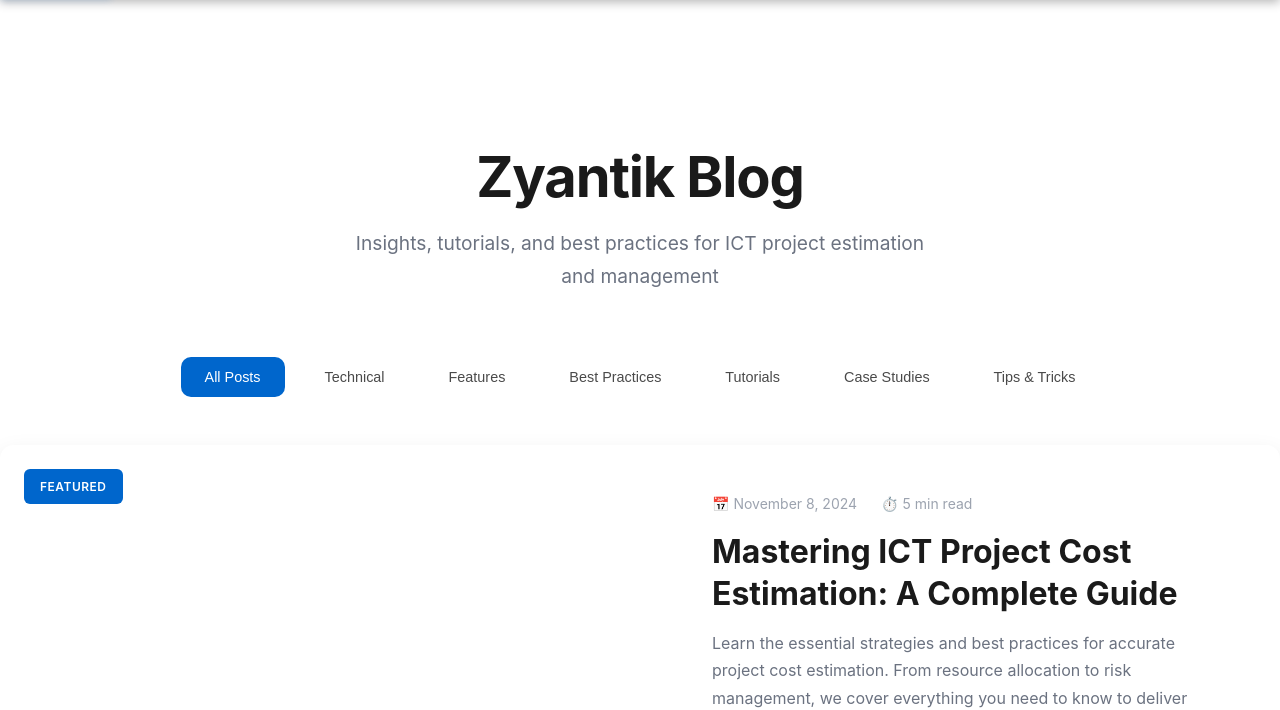
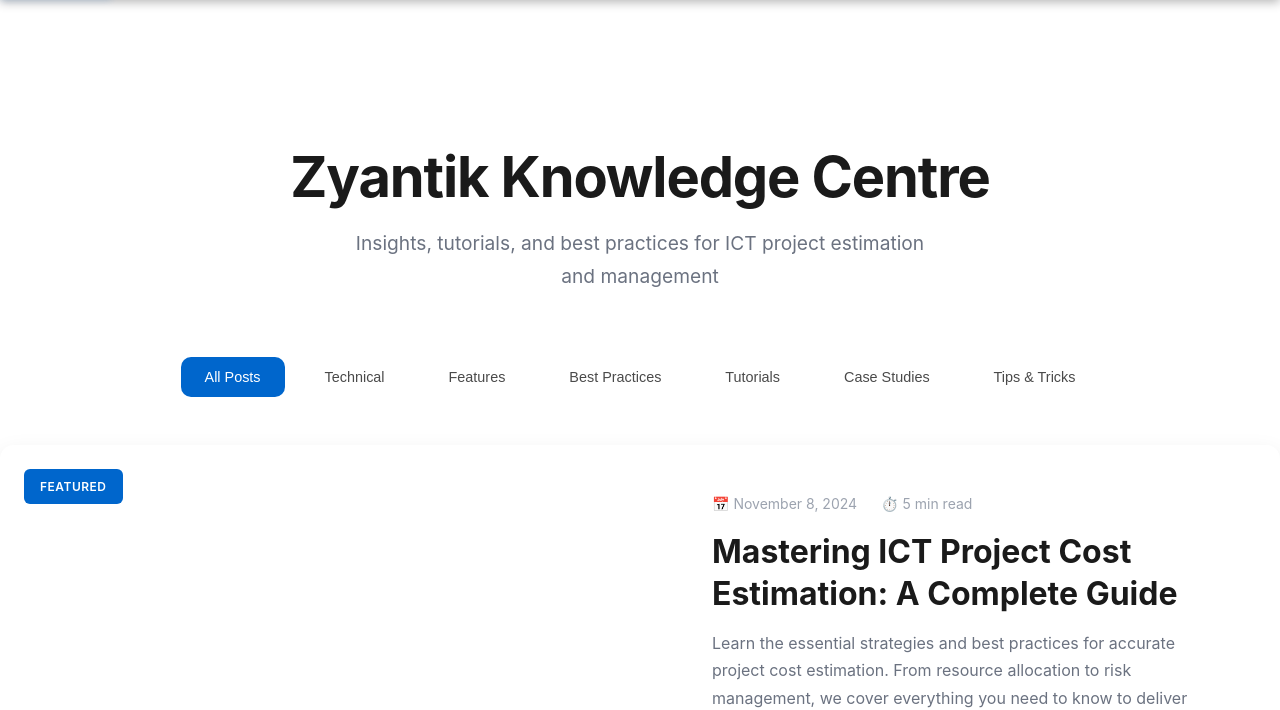
Before and after one commit to James-J-Walshe/zyantik, a plain HTML site: page resources.html in a window 1280 px wide. Shown: the part 91-801 px from the top of the page. Drawn offline with Linux system fonts and the light colour scheme; files whose address does not match are found by name.

Commit message:
Update blog title from 'Zyantik Blog' to 'Zyantik Knowledge Centre'

```diff
--- a/resources.html
+++ b/resources.html
@@ -21,7 +21,7 @@
     </nav>
 
     <section class="blog-hero">
-        <h1>Zyantik Blog</h1>
+        <h1>Zyantik Knowledge Centre</h1>
         <p>Insights, tutorials, and best practices for ICT project estimation and management</p>
     </section>
 
```
